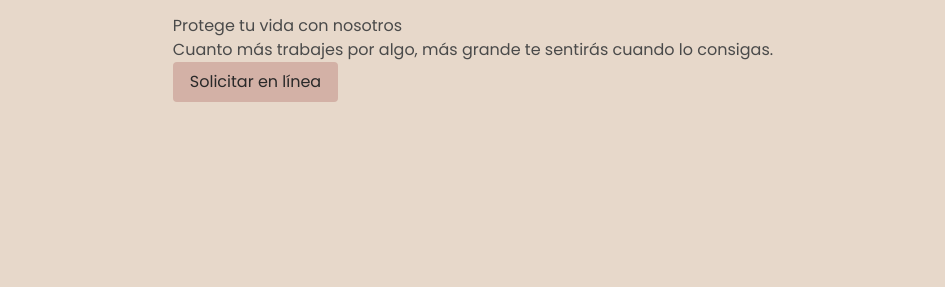
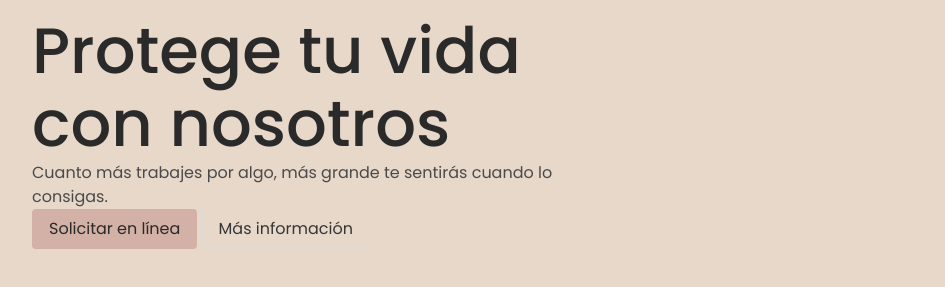
Before and after one commit to samhernandezc24/SeguryFem, a plain HTML site: page index.html in a window 1280 px wide. Shown: the part 107-394 px from the top of the page, without its empty margins (167-1112 px from the left). Drawn offline with Linux system fonts and the light colour scheme.

Commit message:
h1 styles

```diff
--- a/app/scss/layout/_hero.scss
+++ b/app/scss/layout/_hero.scss
@@ -1,7 +1,32 @@
 // Main container
 .hero {
-  align-items: stretch;
-  display: flex;
-  flex-direction: column;
-  justify-content: space-between;
+  .container {
+    @include desktop() {
+      display: flex;
+      align-items: center;
+    }
+  }
+
+  &__image {
+    @include tablet() {
+      flex: 2;
+      order: 2;
+    }
+  }
+
+  &__text {
+    text-align: center;
+    @include desktop() {
+      flex: 3;
+      order: 1;
+      text-align: left;
+    }
+
+    h1 {
+      color: #2a2a2a;
+      font-size: 4rem;
+      font-weight: $weight_medium;
+      line-height: 1.15;
+    }
+  }
 }
--- a/index.html
+++ b/index.html
@@ -64,7 +64,7 @@
     <section class="hero">
       <div class="container">
         <div class="hero__image"></div>
-        <div class="hero__text container--fluid">
+        <div class="hero__text">
           <h1>Protege tu vida con nosotros</h1>
           <p>
             Cuanto más trabajes por algo, más grande te sentirás cuando lo
@@ -74,6 +74,7 @@
             <a href="#" class="button button--primary hero__cta"
               >Solicitar en línea</a
             >
+            <a href="#" class="button hero__cta">Más información</a>
           </div>
         </div>
       </div>
```
Also changed, not shown: app/scss/_banner.scss (deleted), dist/styles.css, 1 other file.
